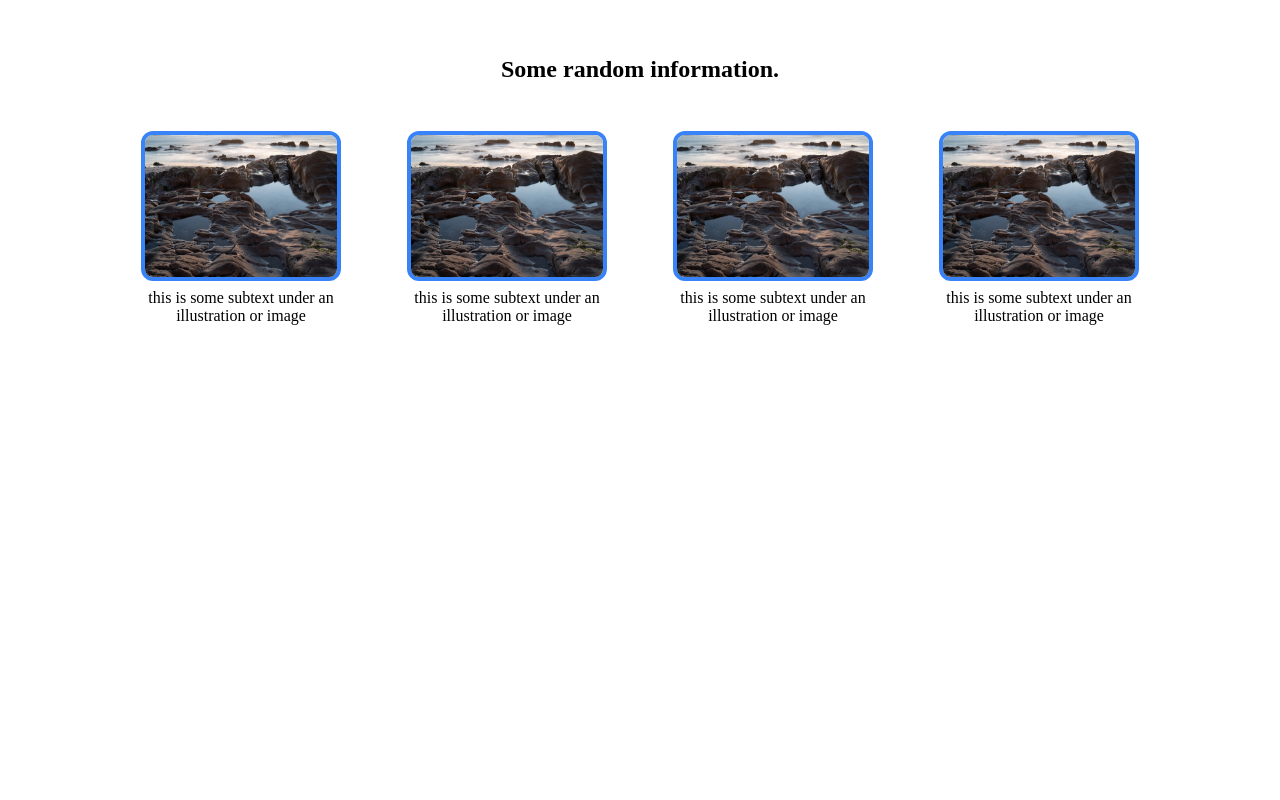
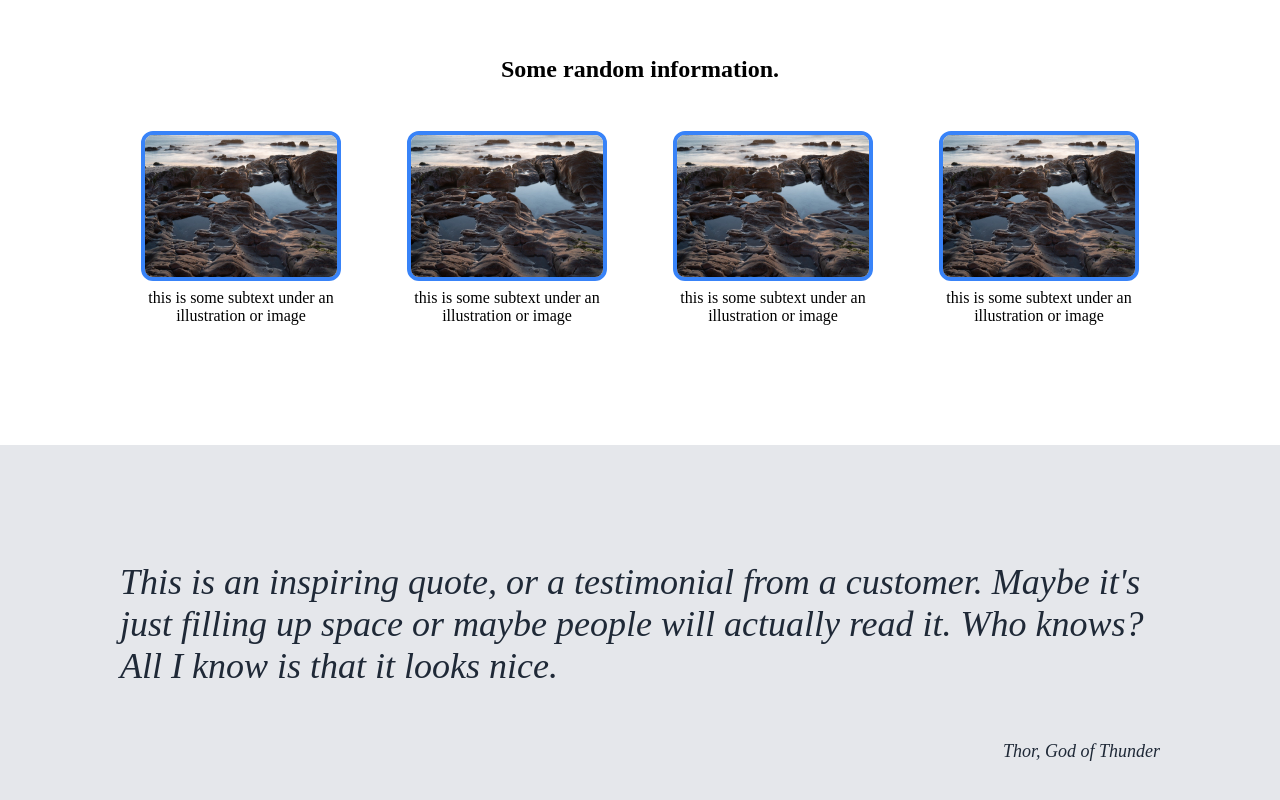
Before and after one commit to alchemistikk/landing-page, a plain HTML site: page index.html in a window 1280 px wide. Shown: the part 556-1356 px from the top of the page. Before the commit the page ends 1001 px from the top, so only its background shows below. Drawn offline with Linux system fonts and the light colour scheme.

Commit message:
Complete first iteration of section-three

```diff
--- a/index.html
+++ b/index.html
@@ -49,7 +49,12 @@
       </figure>
     </div>
   </div>
-  <div class="section-three"></div>
+  <div class="section-three">
+    <p>This is an inspiring quote, or a testimonial from a customer. Maybe it's just filling up space or maybe people will actually read it. Who knows? All I know is that it looks nice.</p>
+    <div class="attribution">
+      <p class="quoted">Thor, God of Thunder</p>
+    </div>
+  </div>
   <div class="section-four"></div>
   <div class="footer"></div>
 </body>
--- a/style.css
+++ b/style.css
@@ -102,3 +102,27 @@ figure {
 figcaption {
   text-align: center;
 }
+
+.section-three {
+  display: flex;
+  flex-direction: column;
+  padding: 80px 120px;
+  background-color: #e5e7eb;
+}
+
+.section-three p {
+  font-size: 36px;
+  font-weight: lighter;
+  font-style: italic;
+  color: #1f2937;
+}
+
+.attribution {
+  display: flex;
+  justify-content: flex-end;
+}
+
+.attribution .quoted {
+  font-size: 18px;
+  color: #1f2937;
+}
```
